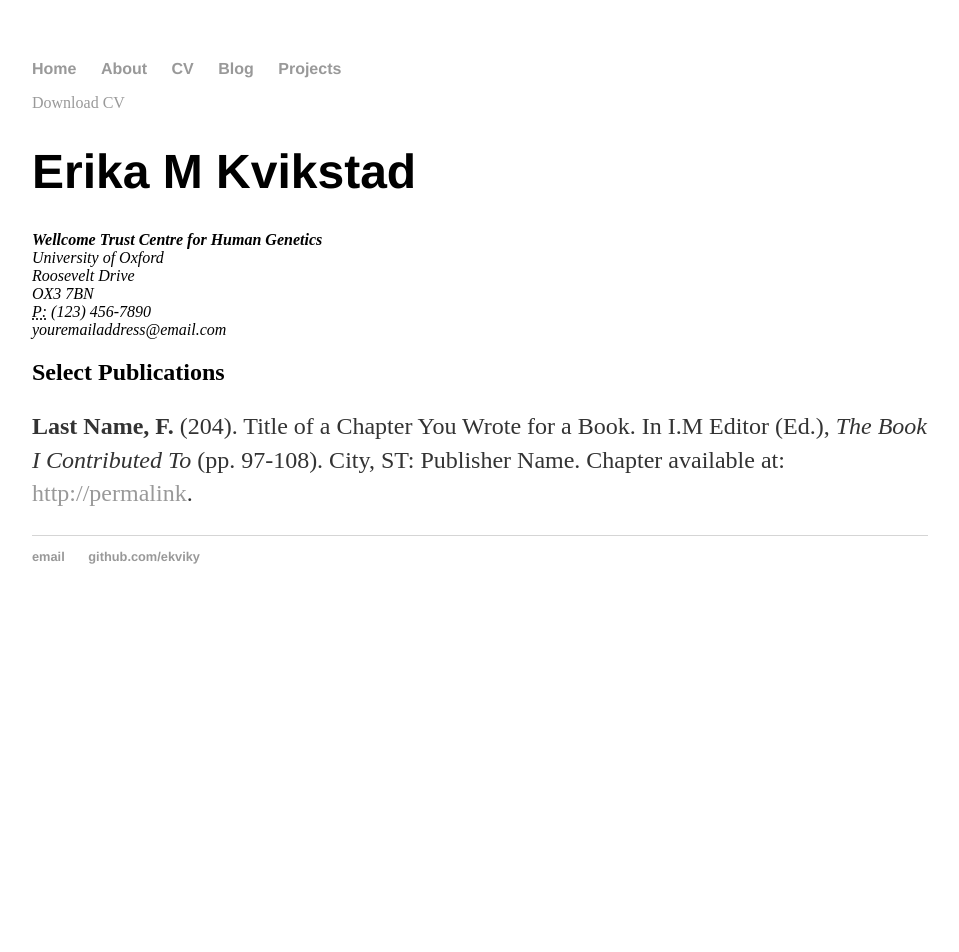
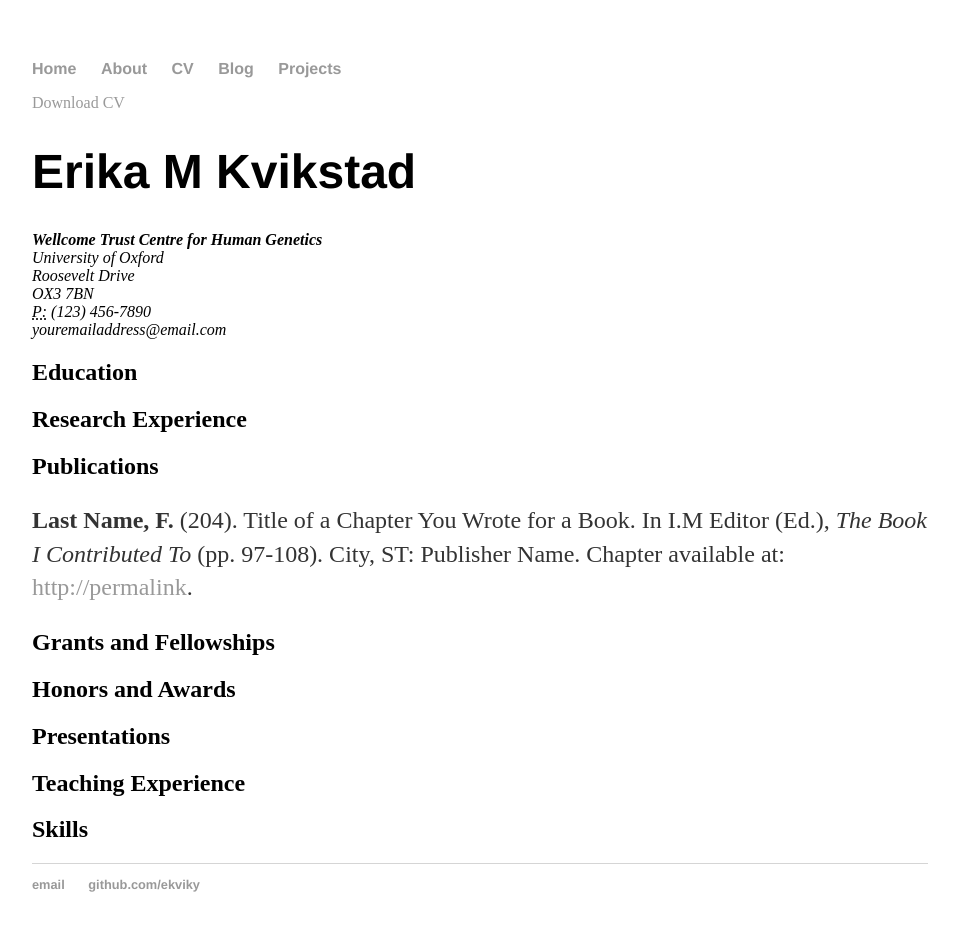
Before and after one commit to ekviky/ekviky.github.io, a Jekyll site: the page built from cv/index.html, in a window 1280 px wide. Shown: the whole page, without its empty margins (160-1119 px from the left). Built offline with Jekyll 4.4.1, drawn with Linux system fonts in a browser that asks for light colours; before the commit the page ends 900 px from its top, so only the background shows below that.

Commit message:
update CV

```diff
--- a/cv/index.html
+++ b/cv/index.html
@@ -15,8 +15,16 @@ title: ekviky CV
 		<span class="obfuscate">youremailaddress@email.com</span>
 		</address>
 
-		<h2>Select Publications</h2>
+		<h2>Education</h2>
+		<h2>Research Experience</h2>
+		<h2>Publications</h2>
 
 	<p><strong>Last Name, F.</strong> (204). Title of a Chapter You Wrote for a Book. In I.M Editor (Ed.), <em>The Book I Contributed To</em> (pp. 97-108). City, ST: Publisher Name. Chapter available at: <a href="#">http://permalink</a>.
 
+		<h2>Grants and Fellowships</h2>
+		<h2>Honors and Awards</h2>
+		<h2>Presentations</h2>
+		<h2>Teaching Experience</h2>
+		<h2>Skills</h2>
+
 	</div>
```
Also changed, not shown: 1 other file.
